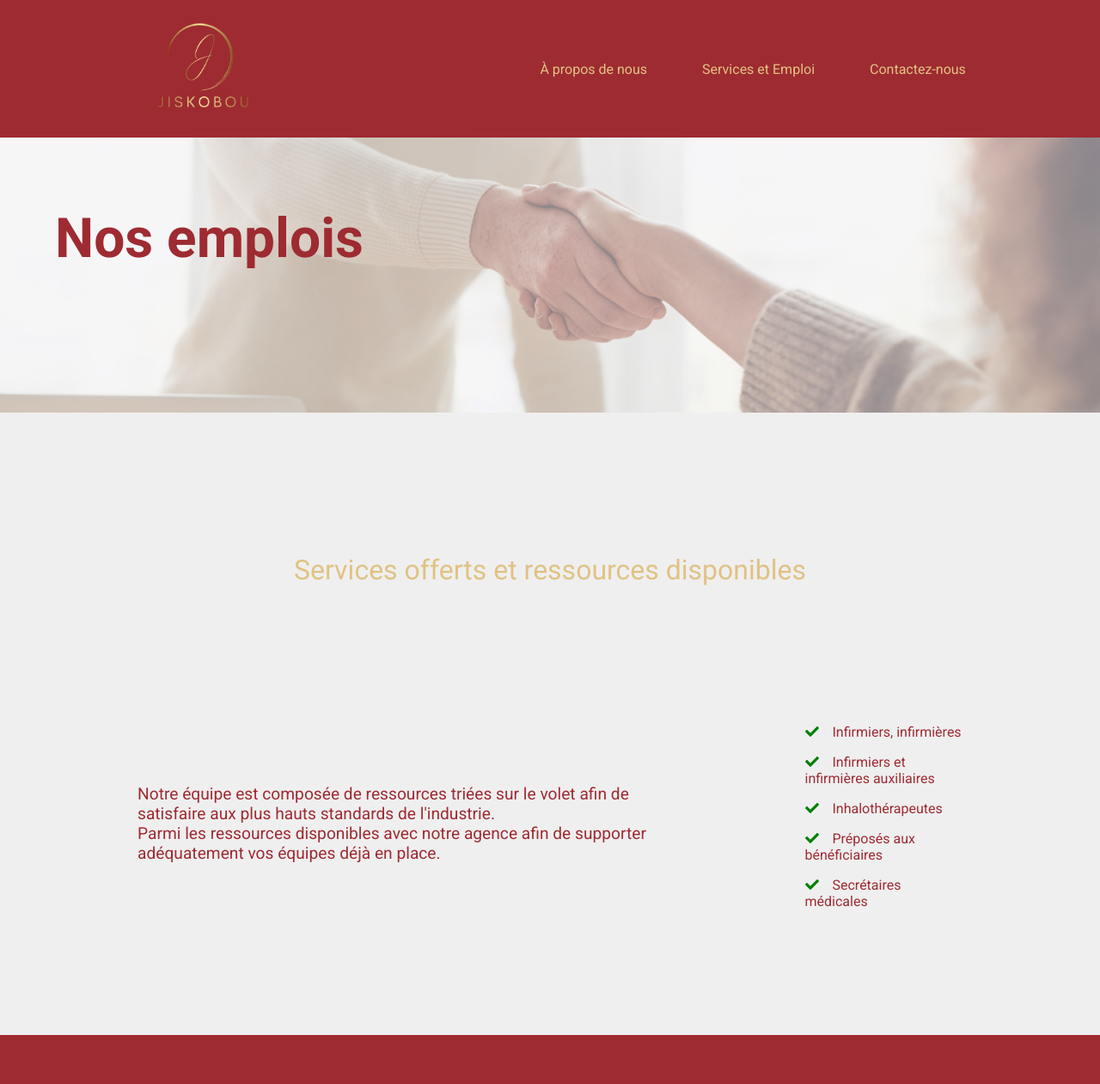
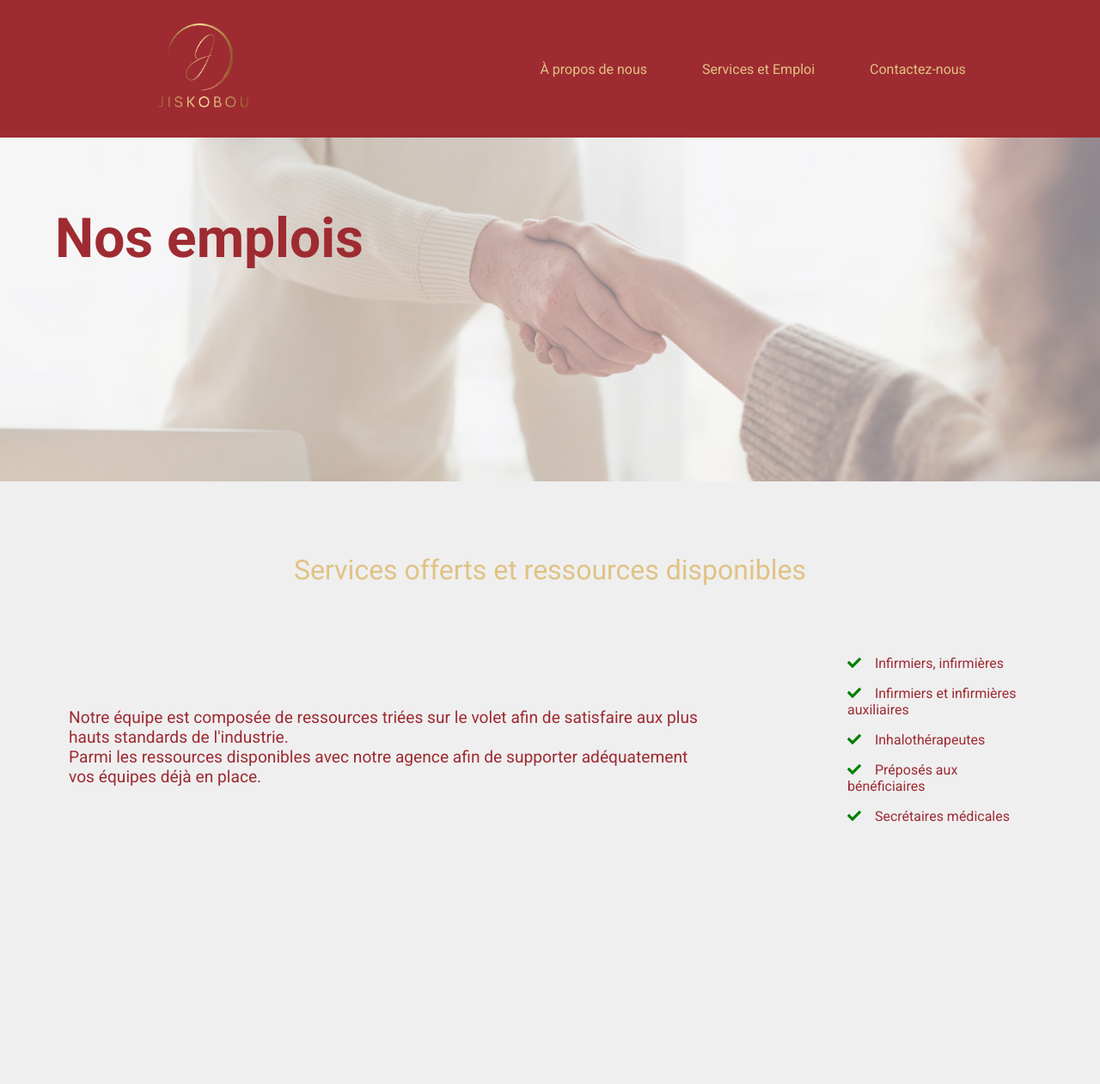
Before and after one commit to stanmm972/jiskobou, a React (Create React App) app: page /service_emploi in a window 1280 px wide. Shown: the top 1261 px of the page at 86% size. Built offline with nearby package versions, Linux system fonts and the light colour scheme; no server answers.

Commit message:
update emploi & contact pages & css

```diff
--- a/src/Components/Footer.js
+++ b/src/Components/Footer.js
@@ -152,9 +152,9 @@ const Pics = styled.div`
       height: 40vh;
     }
   }
-  @media only screen and (min-device-width: 1024px) and (max-device-width: 1524px) and (orientation: landscape) {
+  @media only screen and (min-device-width: 1024px) and (max-device-width: 2524px) and (orientation: landscape) {
     img {
-      height: 25vh;
+      height: 100%;
     }
   }
 `;
--- a/src/Pages/Contact.js
+++ b/src/Pages/Contact.js
@@ -149,9 +149,22 @@ const ContactBanner = styled.div`
       font-weight: 400;
     }
   }
-  @media (max-width: 623px) {
-    .conatct {
+  @media (max-width: 480px) {
+    .contact {
       height: 30vh;
+    }
+    .contact-txt {
+      h2 {
+        font-size: 2rem;
+      }
+      h3 {
+        font-size: 1rem;
+      }
+    }
+  }
+  @media only screen and (orientation: landscape) {
+    .contact {
+      height: 50vh;
     }
     .contact-txt {
       h2 {
--- a/src/Pages/Emploi.js
+++ b/src/Pages/Emploi.js
@@ -147,7 +147,7 @@ const EmploiBanner = styled.div`
       font-size: 4rem;
     }
   }
-  @media (max-width: 623px) {
+  @media (max-width: 480px) {
     .emploi {
       height: 30vh;
     }
@@ -157,11 +157,25 @@ const EmploiBanner = styled.div`
       }
     }
   }
+  @media (min-width: 481px) {
+    .emploi {
+      height: 50vh;
+    }
+  }
 `;
 
 const ServiceContainer = styled.div`
   display: block;
   height: 70vh;
+  @media (max-width: 380px) {
+    height: 110vh;
+  }
+  @media (min-width: 481px) {
+    height: 50vh;
+  }
+  @media only screen and (min-device-width: 600px) and (max-device-width: 830px) and (orientation: landscape) {
+    height: 120vh;
+  }
 `;
 
 const ServiceTitle = styled.div`
@@ -172,12 +186,15 @@ const ServiceTitle = styled.div`
     font-weight: 500;
     color: #e1c283;
   }
-  @media (max-width: 623px) {
+  @media (max-width: 480px) {
     margin: 1rem;
     h3 {
       font-size: 1.5rem;
       margin-bottom: 5rem;
     }
+  }
+  @media (min-width: 481px) {
+    margin: 5rem;
   }
 `;
 
@@ -206,7 +223,7 @@ const ServiceDesc = styled.div`
       }
     }
   }
-  @media (max-width: 623px) {
+  @media (max-width: 480px) {
     margin: 1rem;
     .description-txt {
       margin-right: 3rem;
@@ -217,6 +234,9 @@ const ServiceDesc = styled.div`
         font-size: 0.8rem;
       }
     }
+  }
+  @media (min-width: 481px) {
+    margin: 5rem;
   }
 `;
 
@@ -264,7 +284,10 @@ const EmploiDesc = styled.section`
       transition: all 0.5s ease;
     }
   }
-  @media (max-width: 623px) {
+  @media (max-width: 380px) {
+    height: 80vh;
+  }
+  @media (max-width: 480px) {
     .emploi-title {
       margin: 2rem;
       h2 {
@@ -278,6 +301,12 @@ const EmploiDesc = styled.section`
       }
     }
   }
+  @media only screen and (min-device-width: 600px) and (max-device-width: 830px) and (orientation: landscape) {
+    height: 135vh;
+  }
+  @media only screen and (min-device-width: 831px) and (max-device-width: 1024px) and (orientation: landscape) {
+    height: 80vh;
+  }
 `;
 
 export default Emploi;
```
